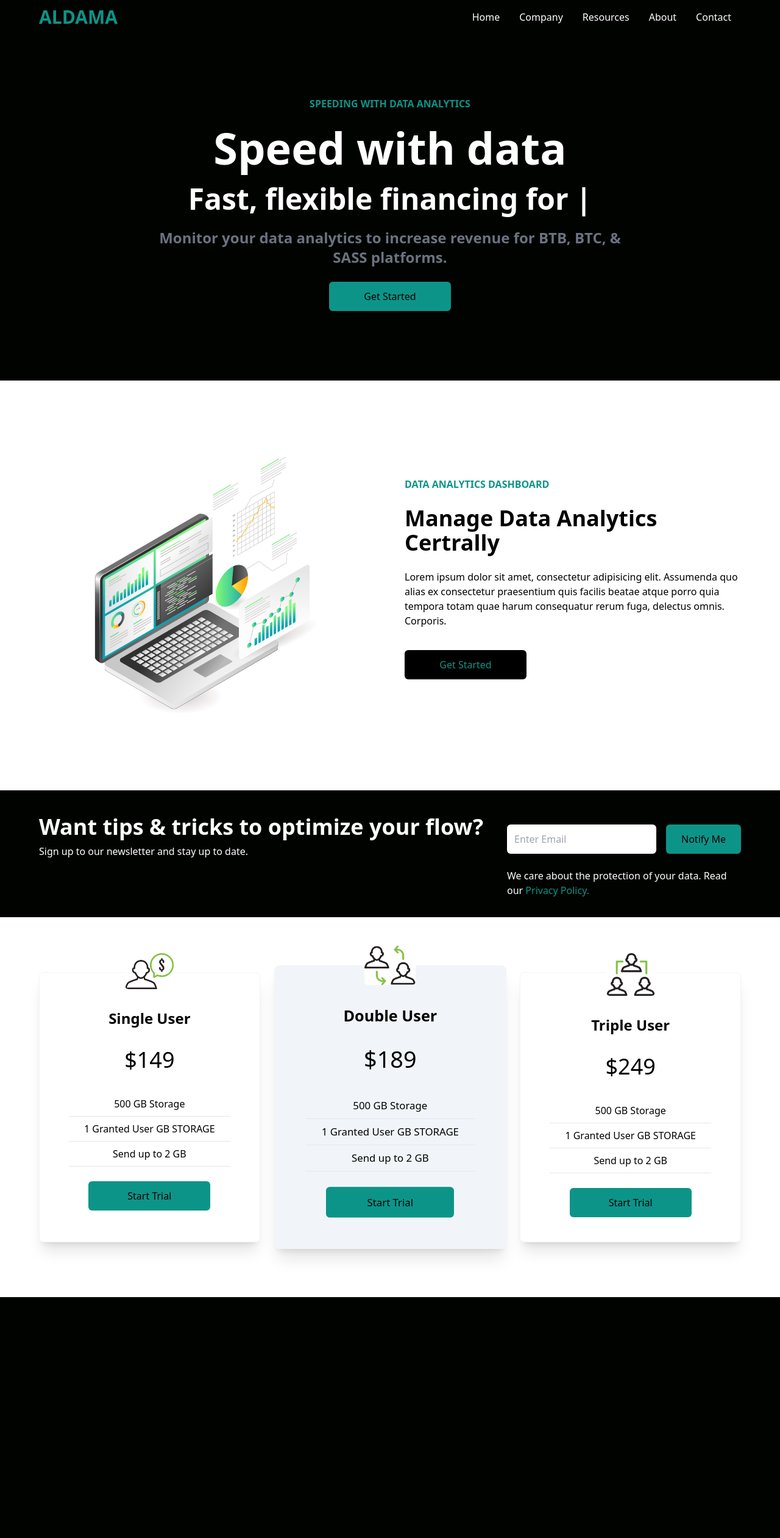
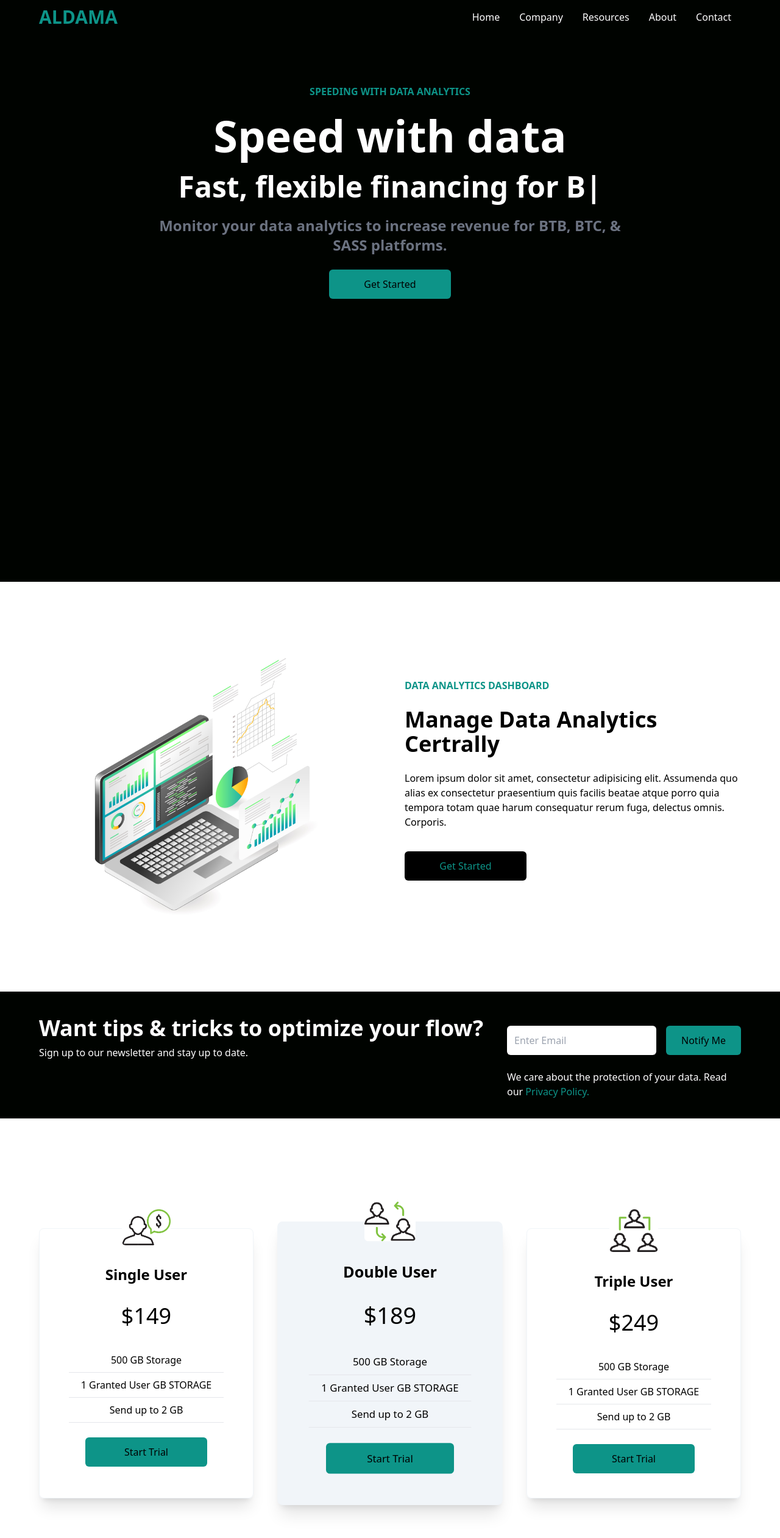
Before and after one commit to bagusrinupangayom/aldama, a React (Create React App) app: page / in a window 1280 px wide. Shown: the top 2522 px of the page at 61% size. Before the commit the page ends 2127 px from the top, so only its background shows below. Built offline with nearby package versions, Linux system fonts and the light colour scheme.

Commit message:
refactor: change spacing - change margin top in heroComp.jsx - change margin y in cardsComp.jsx - etc

```diff
--- a/src/components/cardsComp.jsx
+++ b/src/components/cardsComp.jsx
@@ -7,8 +7,8 @@ const CardsComp = () => {
         <>
             <div className="bg-white py-[66px]">
                 <div className="px-8 py-6 mx-auto max-w-screen-2xl md:px-16">
-                    <div className="grid gap-8 md:grid-cols-3">
-                        <div className="flex flex-col w-full p-4 duration-300 rounded-lg shadow-xl hover:scale-105 border border-slate-100 hover:bg-slate-100">
+                    <div className="grid gap-12 mt-[66px] md:grid-cols-3">
+                        <div className="flex flex-col w-full p-4 duration-300 my-6 rounded-lg shadow-xl hover:scale-105 border border-slate-100 hover:bg-slate-100">
                             <img src={Single} className="w-20 mx-auto mt-[-3rem] bg-white rounded-md" alt="Single" />
 
                             <h2 className="py-8 text-2xl font-bold text-center ">Single User</h2>
@@ -26,7 +26,7 @@ const CardsComp = () => {
                             </button>
                         </div>
 
-                        <div className="flex flex-col w-full p-4 duration-300 rounded-lg shadow-xl scale-105 border border-slate-100 bg-slate-100">
+                        <div className="flex flex-col w-full p-4 duration-300 rounded-lg shadow-xl scale-105 border border-slate-100 bg-slate-100 my-6">
                             <img src={Double} className="w-20 mx-auto mt-[-3rem] bg-white rounded-md" alt="Single" />
 
                             <h2 className="py-8 text-2xl font-bold text-center ">Double User</h2>
@@ -44,7 +44,7 @@ const CardsComp = () => {
                             </button>
                         </div>
 
-                        <div className="flex flex-col w-full p-4 duration-300 rounded-lg shadow-xl hover:scale-105 border border-slate-100 hover:bg-slate-100">
+                        <div className="flex flex-col w-full p-4 duration-300 rounded-lg shadow-xl hover:scale-105 border border-slate-100 hover:bg-slate-100 my-6">
                             <img src={Triple} className="w-20 mx-auto mt-[-3rem] bg-white rounded-md" alt="Single" />
 
                             <h2 className="py-8 text-2xl font-bold text-center ">Triple User</h2>
--- a/src/components/heroComp.jsx
+++ b/src/components/heroComp.jsx
@@ -3,9 +3,9 @@ import Typed from 'react-typed';
 const HeroComp = () => {
     return (
         <>
-            <div className="text-white py-[66px]">
-                <div className="mx-auto max-w-4xl py-6 px-8 md:px-16">
-                    <div className="text-center mt-[12px] mx-auto flex flex-col">
+            <div className="text-white">
+                <div className="mx-auto max-w-4xl py-4 px-8 md:px-16">
+                    <div className="text-center mt-[66px] mx-auto h-screen flex flex-col">
                         <p className="text-teal-600 font-bold">SPEEDING WITH DATA ANALYTICS</p>
 
                         <h1 className="md:text-7xl sm:text-6xl text-4xl font-bold md:py-6">Speed with data</h1>
```
